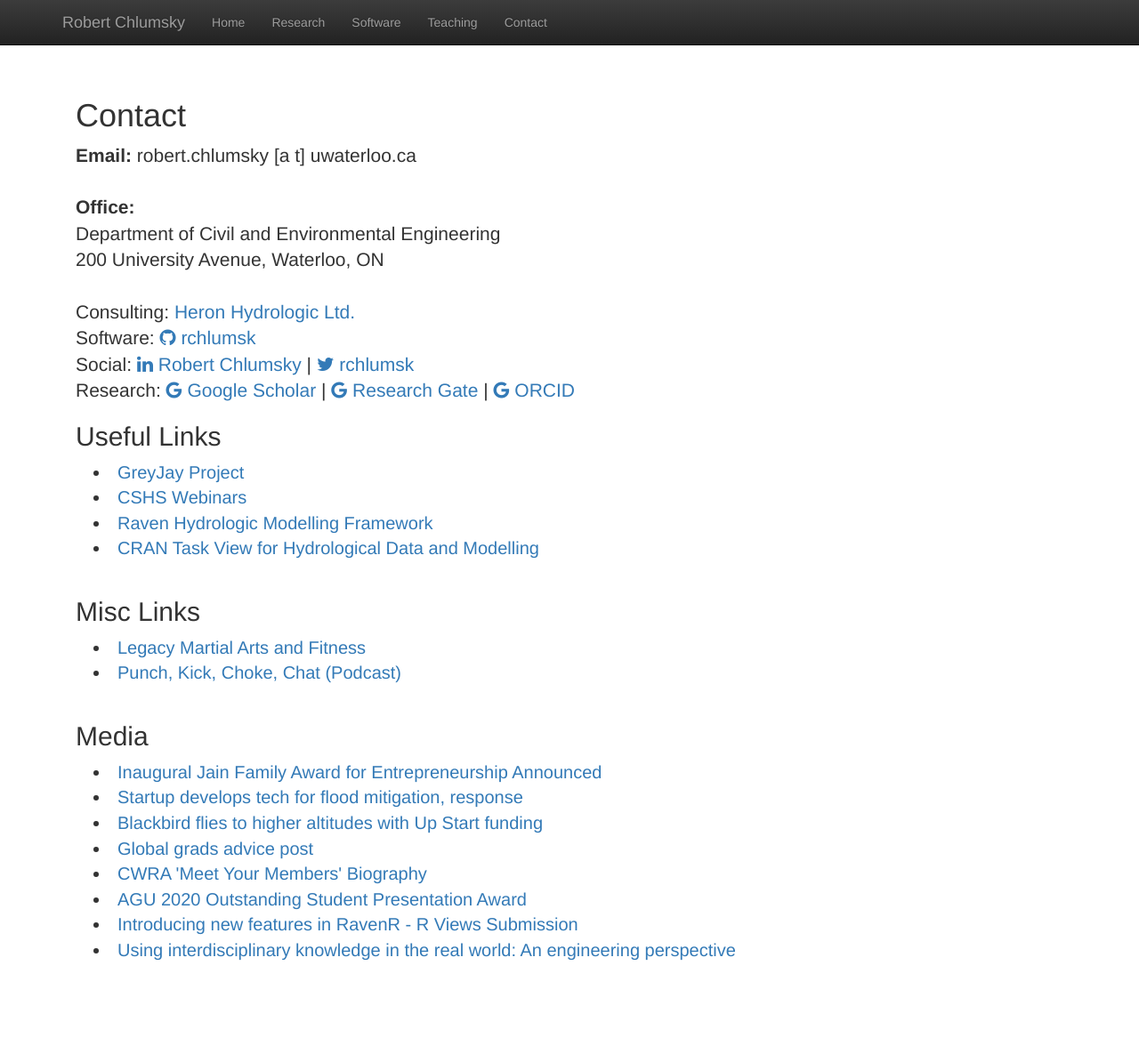
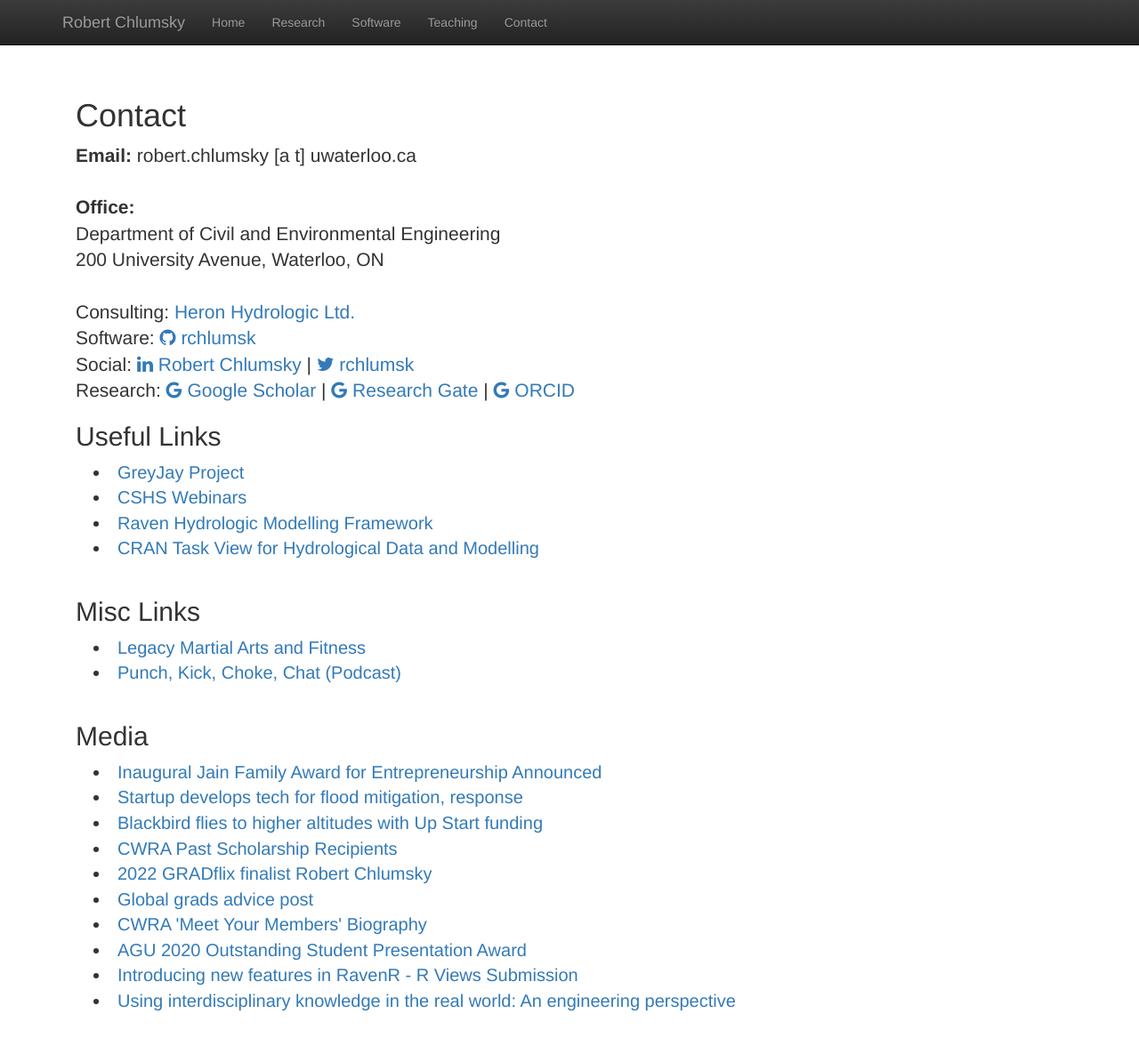
Before and after one commit to rchlumsk/rchlumsk.github.io, a Jekyll site: the page built from contact.html, in a window 1280 px wide and 1210 px high. Shown: the top 1176 px of the window at 89% size. Built offline with Jekyll 4.4.1, drawn with Linux system fonts in a browser that asks for light colours; nearby versions of some CDN libraries; library files that are not in the unit come from our copies.

Commit message:
news updates:

```diff
--- a/contact.html
+++ b/contact.html
@@ -45,6 +45,8 @@ title:  'Contact'
     <li style="padding:0px;margin:0px 20px 0px;font-size:20px;"> <a href = "https://velocityincubator.com/2023/01/inaugural-jain-family-award-for-entrepreneurship-announced/">Inaugural Jain Family Award for Entrepreneurship Announced</a>  </li>
     <li style="padding:0px;margin:0px 20px 0px;font-size:20px;"> <a href = "https://uwaterloo.ca/engineering/news/startup-develops-tech-flood-mitigation-response">Startup develops tech for flood mitigation, response</a>  </li>
     <li style="padding:0px;margin:0px 20px 0px;font-size:20px;"> <a href = "https://uwaterloo.ca/news/blackbird-flies-higher-altitudes-start-funding">Blackbird flies to higher altitudes with Up Start funding</a>  </li>
+    <li style="padding:0px;margin:0px 20px 0px;font-size:20px;"> <a href = "https://cwra.org/en/awards/scholarships-2/">CWRA Past Scholarship Recipients</a>  </li>
+    <li style="padding:0px;margin:0px 20px 0px;font-size:20px;"> <a href = "https://www.youtube.com/watch?v=2VMHR7teWd4">2022 GRADflix finalist Robert Chlumsky</a>  </li>
     <li style="padding:0px;margin:0px 20px 0px;font-size:20px;"> <a href = "https://www.instagram.com/p/Ci2cRAis8nM/">Global grads advice post</a>  </li>
     <li style="padding:0px;margin:0px 20px 0px;font-size:20px;"> <a href = "https://us12.campaign-archive.com/?u=7c3b90cd5a196f51cd41fbbbf&id=f20ce1d305">CWRA 'Meet Your Members' Biography</a>  </li>
 	<li style="padding:0px;margin:0px 20px 0px;font-size:20px;"> <a href = "https://uwaterloo.ca/engineering/news/phd-students-win-top-honours-hydrology-presentations">AGU 2020 Outstanding Student Presentation Award</a>  </li>
```
